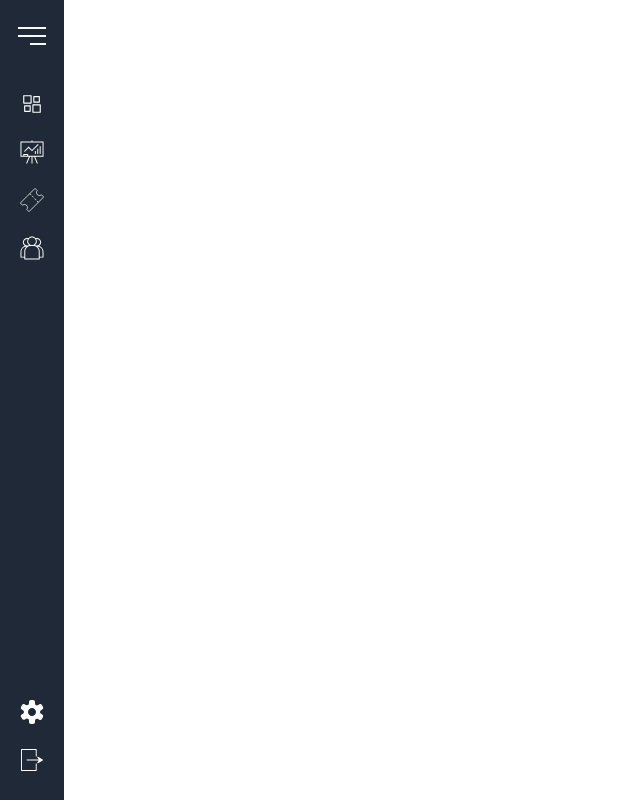
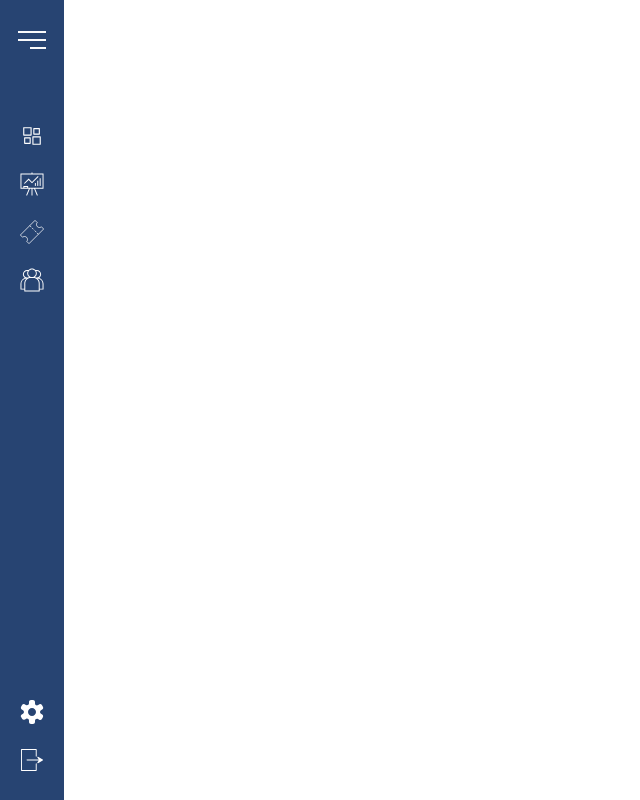
Before and after one commit to manawara/support-tikets-system, a Next.js app: page / in a window 1280 px wide. Shown: the whole page, without its empty margins (0-640 px from the left). Built offline with nearby package versions, Linux system fonts and the light colour scheme.

Commit message:
Fix animate for sidebar

```diff
--- a/components/Sidebar/Sidebar.tsx
+++ b/components/Sidebar/Sidebar.tsx
@@ -1,6 +1,5 @@
 'use client'
 import { useState, useEffect } from 'react'
-import Link from 'next/link'
 import { motion } from 'framer-motion'
 import { useContextHamburger } from '@/context/ContextHamburger'
 
@@ -26,12 +25,8 @@ const Sidebar = () => {
     return () => window.removeEventListener('resize', handleResize)
   }, [])
 
-  if (windowWidth === null) {
-    return null
-  }
-
-  const isMobile = windowWidth < 500
-  const isTablet = windowWidth >= 500
+  const isMobile = windowWidth !== null && windowWidth < 500
+  const isTablet = windowWidth !== null && windowWidth > 500
 
   const menuItems = [
     { icon: dashboardIcon, text: 'Dashboard', href: '/' },
@@ -42,28 +37,15 @@ const Sidebar = () => {
 
   return (
     <>
-      <div className="flex items-center mt-2 ml-1 ">
-        <Hamburger className="fixed top-0" />
-        <motion.h1
-          className="z-50 text-gray-50 ml-4"
-          initial={false}
-          animate={ctx.open ? { opacity: 1, display: 'block', x: [0, 10, 0] } : { opacity: 0, display: 'none', x: 0 }}
-          transition={{
-            delay: 0.2,
-            duration: 0.3,
-          }}
-        >
-          Support tickets
-        </motion.h1>
-      </div>
+      <Hamburger className="fixed top-0 mt-3 ml-1" />
 
       <motion.aside
         initial={false}
         animate={isMobile ? { width: ctx.open ? 250 : 0 } : { width: ctx.open ? 250 : 64 }}
         transition={{ type: 'spring', stiffness: 300, damping: 25, staggerChildren: 0.5 }}
-        className="fixed top-0 left-0 h-full max-h-screen py-4 bg-gray-800 text-white overflow-hidden sm:w-auto "
+        className="fixed top-0 left-0 h-full max-h-screen py-4 bg-darkBlue text-white overflow-hidden sm:w-auto "
       >
-        <nav className="px-4 pt-16 flex flex-col justify-between h-full">
+        <nav className="px-4 pt-24 flex flex-col justify-between h-full">
           <div>
             {menuItems.map((item, index) => (
               <SidebarItem key={index} item={item} isTablet={isTablet} />
```
